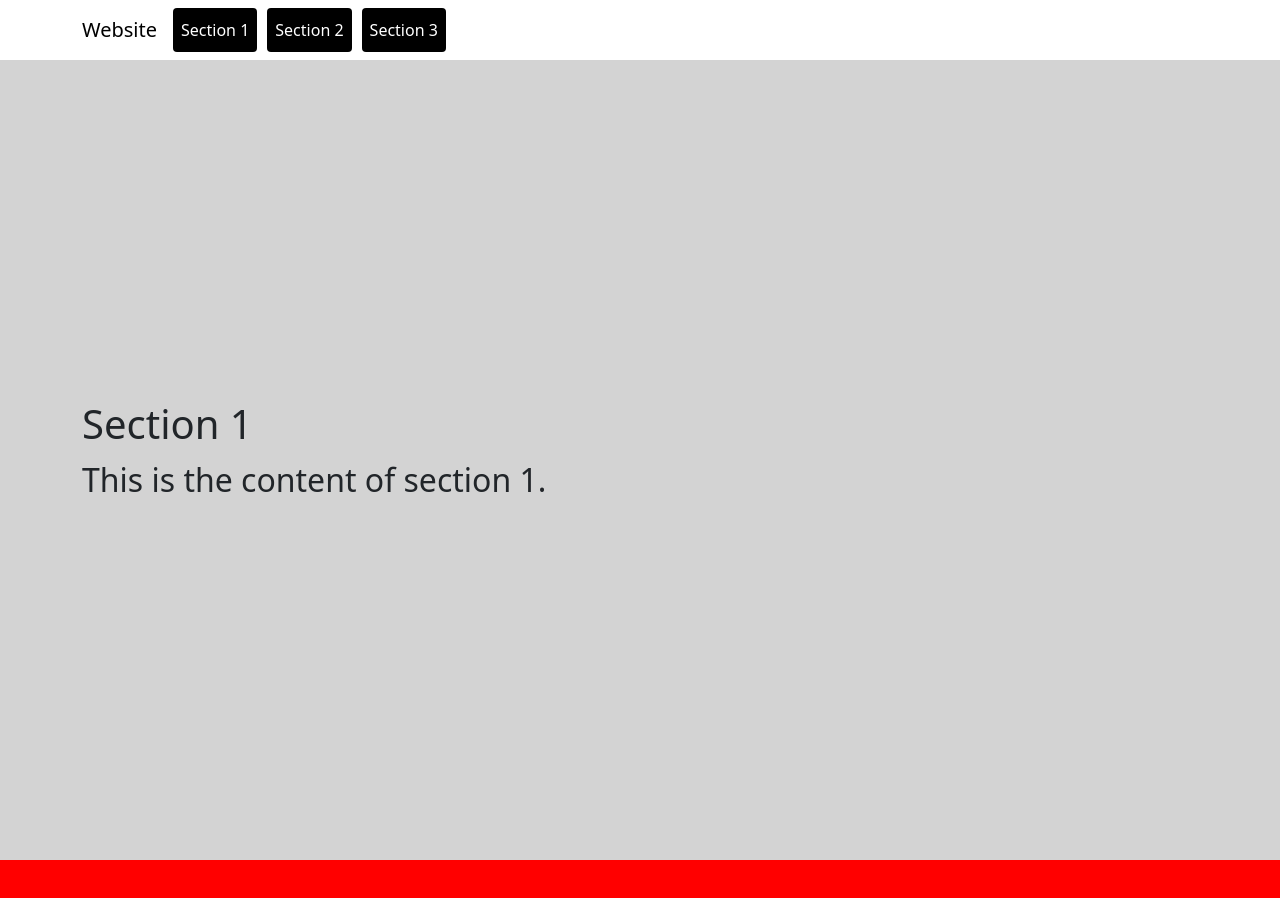
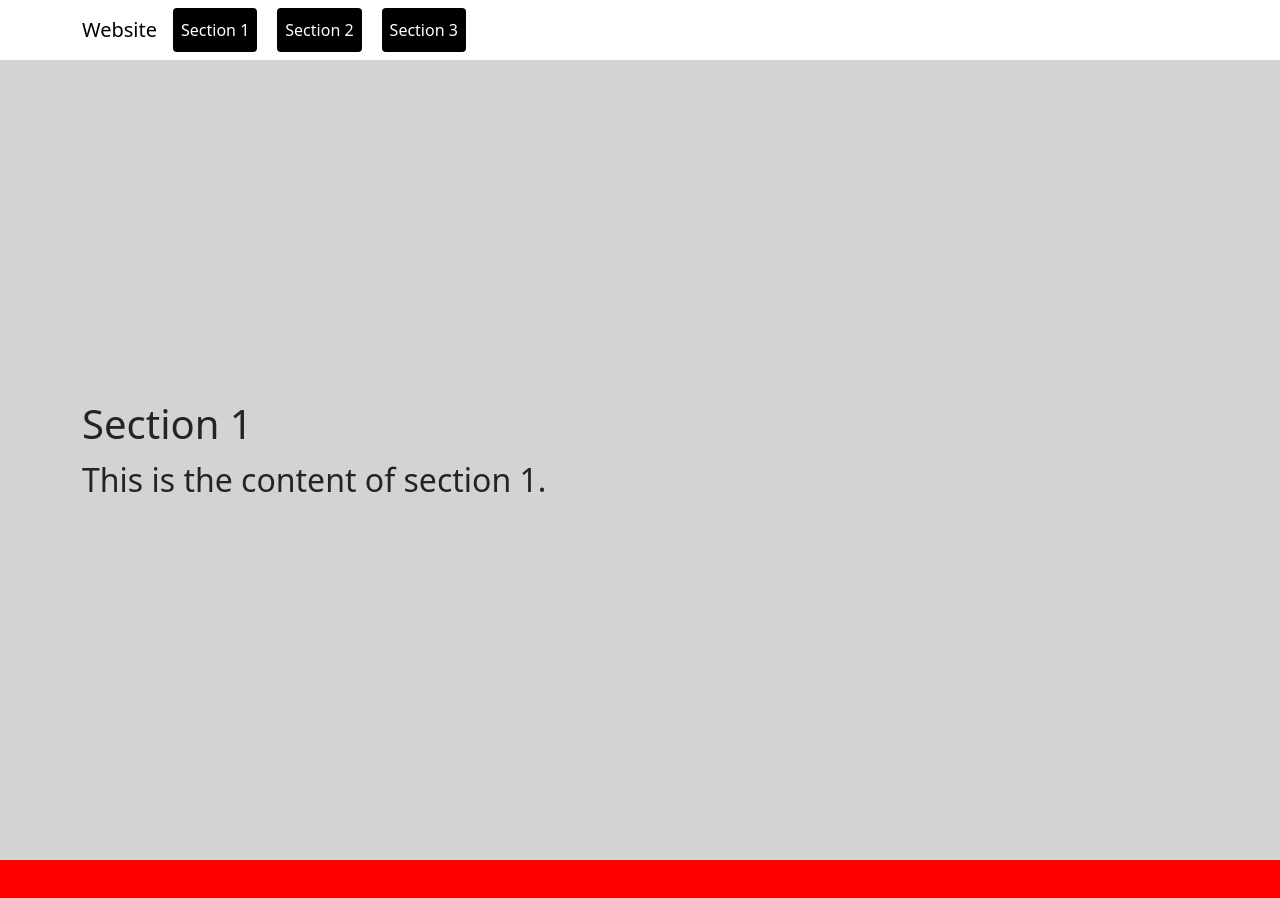
Before and after one commit to Vyaas99/Vyaas99.github.io, a plain HTML site: page index.html in a window 1280 px wide. Shown: the top 898 px of the page. Drawn offline with nearby package versions, Linux system fonts and the light colour scheme.

Commit message:
Update index.html

```diff
--- a/index.html
+++ b/index.html
@@ -35,6 +35,14 @@
 
         .nav-link:hover {
             opacity: 0.8; /* Reduce opacity on hover for visual feedback */
+        }
+
+        .navbar-nav {
+            flex-direction: row; /* Display the navigation links horizontally */
+        }
+
+        .navbar-nav .nav-item {
+            margin-right: 10px; /* Add spacing between the navigation links */
         }
     </style>
 </head>
@@ -83,6 +91,4 @@
     </div>
 
     <script src="https://code.jquery.com/jquery-3.6.0.min.js"></script>
-    <script src="https://cdn.jsdelivr.net/npm/bootstrap@5.3.0/js/bootstrap.bundle.min.js"></script>
-</body>
-</html>
+    <script src="https://cdn.jsdelivr.net/npm/bootstrap@5.3.0/js
```
